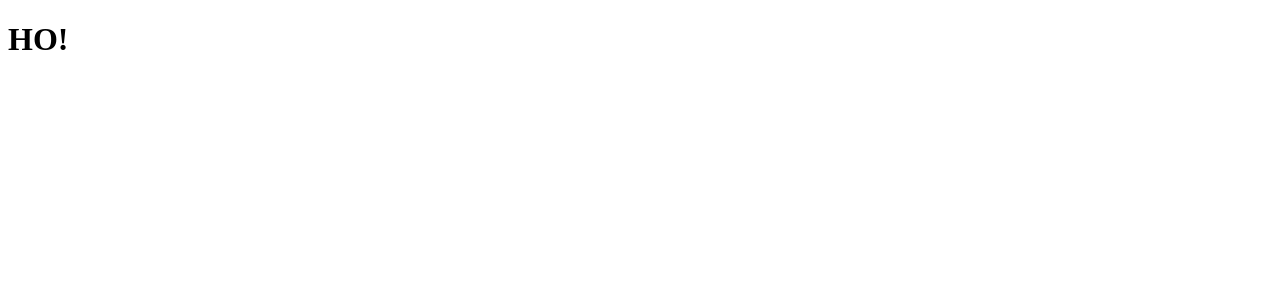
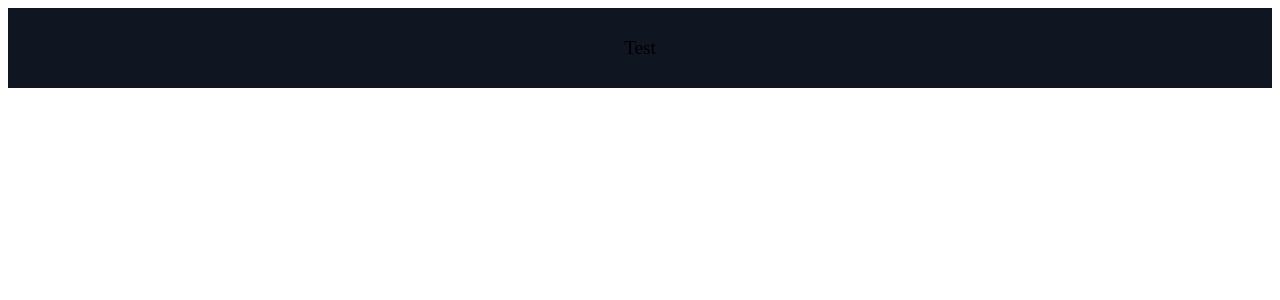
Before and after one commit to hvoyka/react-ultra, a React (Create React App) app: page / in a window 1280 px wide. Shown: the top 300 px of the page. Built offline with nearby package versions, Linux system fonts and the light colour scheme; the HTML template or start-up script is replaced by a standard one.

Commit message:
create index.js in components, to import default all components; create first component with styled components

```diff
--- a/package.json
+++ b/package.json
@@ -9,6 +9,7 @@
     "react": "^17.0.1",
     "react-dom": "^17.0.1",
     "react-scripts": "4.0.0",
+    "styled-components": "^5.2.1",
     "web-vitals": "^0.2.4"
   },
   "scripts": {
--- a/src/App.js
+++ b/src/App.js
@@ -1,8 +1,11 @@
+
+import React from 'react';
+import {Navbar} from './components';
 
 function App() {
   return (
     <div className="App">
-     <h1>HO!</h1>
+     <Navbar/>
     </div>
   );
 }
--- /dev/null
+++ b/src/components/Navbar/Navbar.elements.js
@@ -0,0 +1,13 @@
+import styled from 'styled-components'
+
+export const Nav = styled.nav`
+  background: #101522;
+  height 80px;
+  display: flex;
+  justify-content: center;
+  align-items: center;
+  font-size: 1.2rem;
+  position: sticky;
+  top: 0;
+  z-index: 999;
+`
--- /dev/null
+++ b/src/components/Navbar/Navbar.js
@@ -0,0 +1,14 @@
+import React from 'react'
+import { Nav } from './Navbar.elements'
+
+const Navbar = () => {
+  return (
+    <>
+      <Nav>
+    Test
+      </Nav>
+    </>
+  )
+}
+
+export default Navbar
--- /dev/null
+++ b/src/components/index.js
@@ -0,0 +1 @@
+export {default as Navbar} from './Navbar/Navbar'
```
Also changed, not shown: 1 other file (tests, documents, lock files or other folders).
